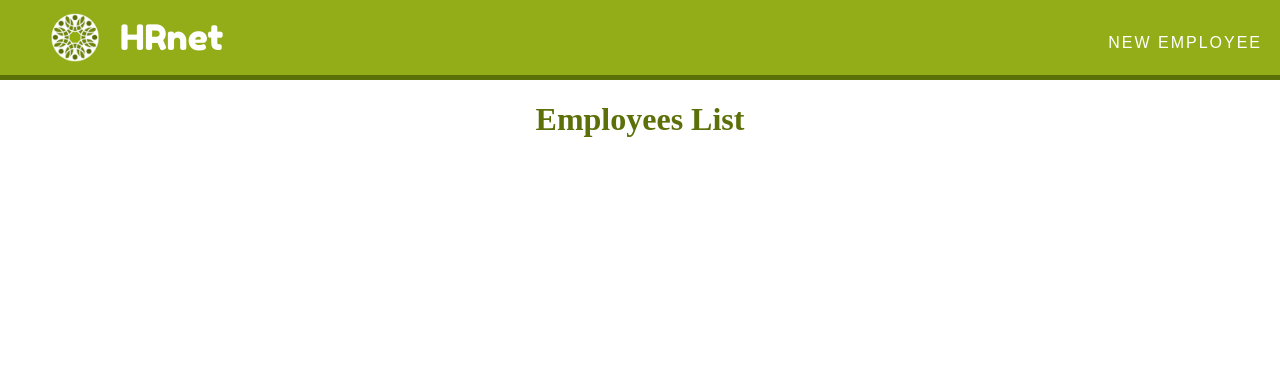
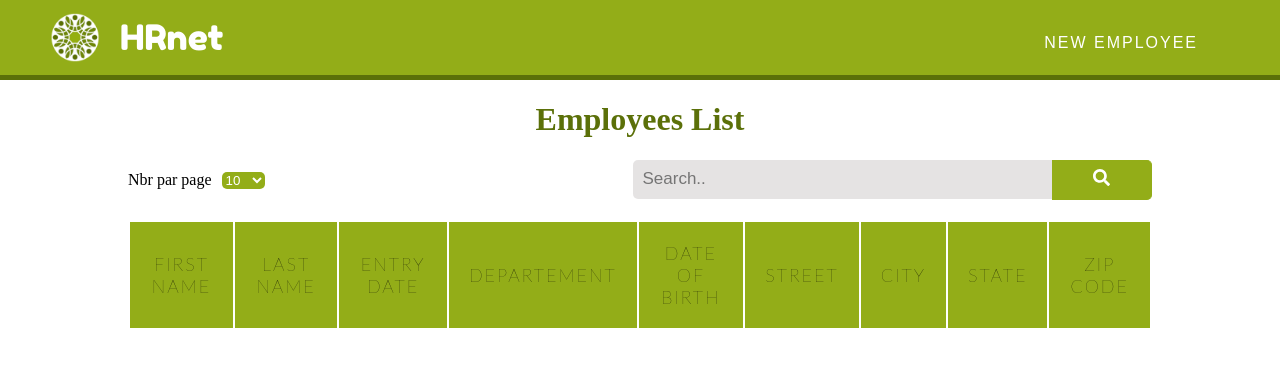
Before and after one commit to jb-webdev/Projet14-WealthHealth, a React (Create React App) app: page /employees in a window 1280 px wide. Shown: the top 366 px of the page. Built offline with nearby package versions, Linux system fonts and the light colour scheme.

Commit message:
MEP structure page employees list en cours

```diff
--- a/src/components/navbar/navabr.css
+++ b/src/components/navbar/navabr.css
@@ -23,6 +23,7 @@
     font-weight: 300;
     letter-spacing: 2px;
     margin: 0;
+    margin-right: 4rem;
     padding: 20px 18px 10px 18px;
     text-transform: uppercase;
     text-decoration: none;
--- /dev/null
+++ b/src/components/tableList/TableList.js
@@ -0,0 +1,13 @@
+import React from 'react'
+import './tableList.css'
+import FilterTable from './filterTable/FilterTable.js'
+import Table from './table/Table.js'
+
+export default function TableList() {
+    return (
+        <section className='sectionTable'>
+            <FilterTable />
+            <Table />
+        </section>
+    )
+}
--- /dev/null
+++ b/src/components/tableList/filterTable/FilterTable.js
@@ -0,0 +1,26 @@
+import React from 'react'
+import './filterTable.css'
+import { FaSearch } from 'react-icons/fa'
+
+export default function FilterTable() {
+    return (
+        <section className='filterTable-section'>
+
+            <form className="filterTable-formSelectPage" action="/">
+                <label className='filterTable-label' htmlFor="page">Nbr par page</label>
+                <select className='filterTable-select' name="page" id="page" >
+                    <option>10</option>
+                    <option>25</option>
+                    <option>50</option>
+                    <option>100</option>
+                </select>
+            </form>
+
+            <form className="filterTable-research" action="/">
+                <input className="filterTable-research-input" type="text" placeholder="Search.." name="search" />
+                <button className='filterTable-btn' type="submit"><FaSearch /></button>
+            </form>
+
+        </section>
+    )
+}
--- /dev/null
+++ b/src/components/tableList/filterTable/filterTable.css
@@ -0,0 +1,53 @@
+.filterTable-section {
+    width: 100%;
+    display: flex;
+    align-items: center;
+    justify-content: space-between;
+}
+
+/* form select*/
+.filterTable-label {
+    margin-right: 10px;
+}
+
+.filterTable-select {
+    background-color: var(--green-2);
+    color: #ffffff;
+    border: none;
+    border-radius: 5px 5px 5px 5px;
+}
+
+/* form input research */
+.filterTable-research-input[type=text] {
+    padding: 9.5px;
+    font-size: 17px;
+    border: none;
+    float: left;
+    width: 400px;
+    background: #dad8d8b4;
+    border-radius: 5px 0px 0px 5px;
+    outline: none;
+}
+
+.filterTable-btn {
+    float: left;
+    width: 100px;
+    padding: 8px;
+    background: var(--green-2);
+    color: #ffffff;
+    font-size: 17px;
+    border: 1px solid var(--green-2);
+    border-radius: 0px 5px 5px 0px;
+    border-left: none;
+    cursor: pointer;
+}
+
+.filterTable-btn:hover {
+    background: var(--green-1);
+}
+
+.filterTable-research::after {
+    content: "";
+    clear: both;
+    display: table;
+}
--- /dev/null
+++ b/src/components/tableList/table/Table.js
@@ -0,0 +1,27 @@
+import React from 'react'
+import './table.css'
+
+export default function Table() {
+    return (
+        <>
+            <table>
+                <thead>
+                    <tr>
+                        <th>First Name</th>
+                        <th>Last name</th>
+                        <th>Entry date</th>
+                        <th>Departement</th>
+                        <th>Date Of Birth</th>
+                        <th>Street</th>
+                        <th>City</th>
+                        <th>State</th>
+                        <th>Zip code</th>
+                    </tr>
+                </thead>
+                <tbody>
+
+                </tbody>
+            </table>
+        </>
+    )
+}
--- /dev/null
+++ b/src/components/tableList/table/table.css
@@ -0,0 +1,41 @@
+table {
+    height: 40%;
+    left: 10%;
+    margin: 20px auto;
+    overflow-y: scroll;
+    position: static;
+    width: 100%;
+}
+
+thead th {
+    background: var(--green-2);
+    color: #000000;
+    font-family: 'Lato', sans-serif;
+    font-size: 18px;
+    font-weight: 200;
+    letter-spacing: 2px;
+    text-transform: uppercase;
+    text-align: center;
+}
+
+tr {
+    background: #f4f7f8;
+    border-bottom: 1px solid #FFF;
+    margin-bottom: 5px;
+
+}
+
+th,
+td {
+    font-family: 'Lato', sans-serif;
+    font-weight: 400;
+    padding: 20px;
+    text-align: left;
+    font-size: 18px;
+}
+
+td {
+    border-bottom: 2px solid var(--green-2);
+    padding: 10px;
+    text-align: center;
+}
--- a/src/view/employeesList/EmployeesList.js
+++ b/src/view/employeesList/EmployeesList.js
@@ -1,11 +1,13 @@
 import React from 'react'
 import './employeesList.css'
+import TableList from '../../components/tableList/TableList.js'
 
 export default function EmployeesList() {
 
   return (
     <main className='main-employeesList'>
       <h1 className='titleEmployeesList'>Employees List</h1>
+      <TableList />
     </main>
   )
 }
--- a/src/view/employeesList/employeesList.css
+++ b/src/view/employeesList/employeesList.css
@@ -2,6 +2,8 @@
     display: flex;
     flex-direction: column;
     justify-content: center;
+    padding-left: 10%;
+    padding-right: 10%;
 }
 
 .titleEmployeesList {
```
Also changed, not shown: src/components/tableList/tableList.css (added).
